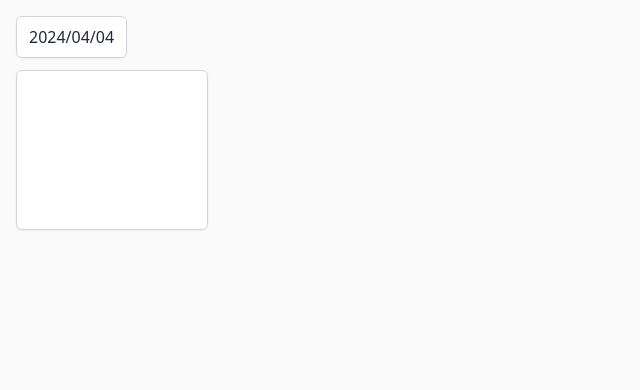
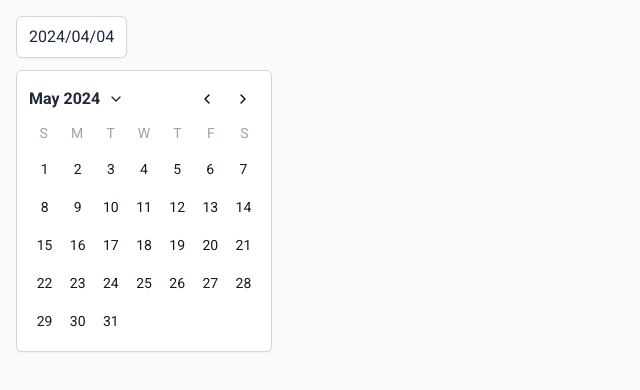
Before and after one commit to falcondpr/suic.dev, a React (Vite) app: page / in a window 1280 px wide. Both pictures are taken after a click on the button "2024/04/04". Shown: the top 390 px of the page, without its empty margins (0-640 px from the left). Built offline with nearby package versions, Linux system fonts and the light colour scheme.

Commit message:
feat: general structure

```diff
--- a/package.json
+++ b/package.json
@@ -11,6 +11,7 @@
   },
   "dependencies": {
     "framer-motion": "^11.2.2",
+    "lucide-react": "^0.378.0",
     "react": "^18.2.0",
     "react-dom": "^18.2.0"
   },
--- a/src/App.tsx
+++ b/src/App.tsx
@@ -1,5 +1,6 @@
 import { useState } from "react";
 import { motion, AnimatePresence } from "framer-motion";
+import { ChevronDown, ChevronLeft, ChevronRight } from "lucide-react";
 
 const App: React.FC = () => {
   const [showElement, setShowElement] = useState<boolean>(false);
@@ -28,8 +29,48 @@ const App: React.FC = () => {
                 animate={{ opacity: 1, y: 0 }}
                 exit={{ opacity: 0, y: -6 }}
                 transition={{ duration: 0.15 }}
-                className="z-[500] absolute shadow-sm top-[54px] left-0 w-48 h-40 bg-white border border-gray-300 rounded-md"
-              ></motion.div>
+                className="z-[500] p-3 absolute shadow-sm top-[54px] left-0 w-64 h-max bg-white border border-gray-300 rounded-md"
+              >
+                <header className="flex items-center justify-between">
+                  <button className="text-gray-800 flex items-center gap-x-2">
+                    <span className="font-bold">May 2024</span>
+                    <ChevronDown className="w-4 h-4" />
+                  </button>
+                  <div className="flex items-center gap-x-1">
+                    <button className="relative w-8 h-8 hover:bg-gray-200/70 rounded-lg grid place-items-center">
+                      <ChevronLeft className="w-4 h-4" />
+                    </button>
+                    <button className="relative w-8 h-8 hover:bg-gray-200/70 rounded-lg grid place-items-center">
+                      <ChevronRight className="w-4 h-4" />
+                    </button>
+                  </div>
+                </header>
+
+                <main>
+                  <div className="grid mt-2 grid-cols-7 justify-items-center gap-x-1">
+                    <p className="text-sm text-gray-400">S</p>
+                    <p className="text-sm text-gray-400">M</p>
+                    <p className="text-sm text-gray-400">T</p>
+                    <p className="text-sm text-gray-400">W</p>
+                    <p className="text-sm text-gray-400">T</p>
+                    <p className="text-sm text-gray-400">F</p>
+                    <p className="text-sm text-gray-400">S</p>
+                  </div>
+
+                  <div className="grid mt-2 grid-cols-7 justify-items-center gap-0.5">
+                    {Array(31)
+                      .fill(0)
+                      .map((_, index) => (
+                        <button
+                          key={index}
+                          className="hover:bg-gray-200 p-2 rounded-lg text-sm text-gray-900"
+                        >
+                          {index + 1}
+                        </button>
+                      ))}
+                  </div>
+                </main>
+              </motion.div>
             </>
           )}
         </AnimatePresence>
--- a/src/index.css
+++ b/src/index.css
@@ -1,7 +1,10 @@
+@import url("https://fonts.googleapis.com/css2?family=Roboto:ital,wght@0,100;0,300;0,400;0,500;0,700;0,900;1,100;1,300;1,400;1,500;1,700;1,900&display=swap");
+
 @tailwind base;
 @tailwind components;
 @tailwind utilities;
 
 body {
   background-color: hsl(0, 0%, 98%);
+  font-family: "Roboto", sans-serif;
 }
```
Also changed, not shown: 1 other file (tests, documents, lock files or other folders).
